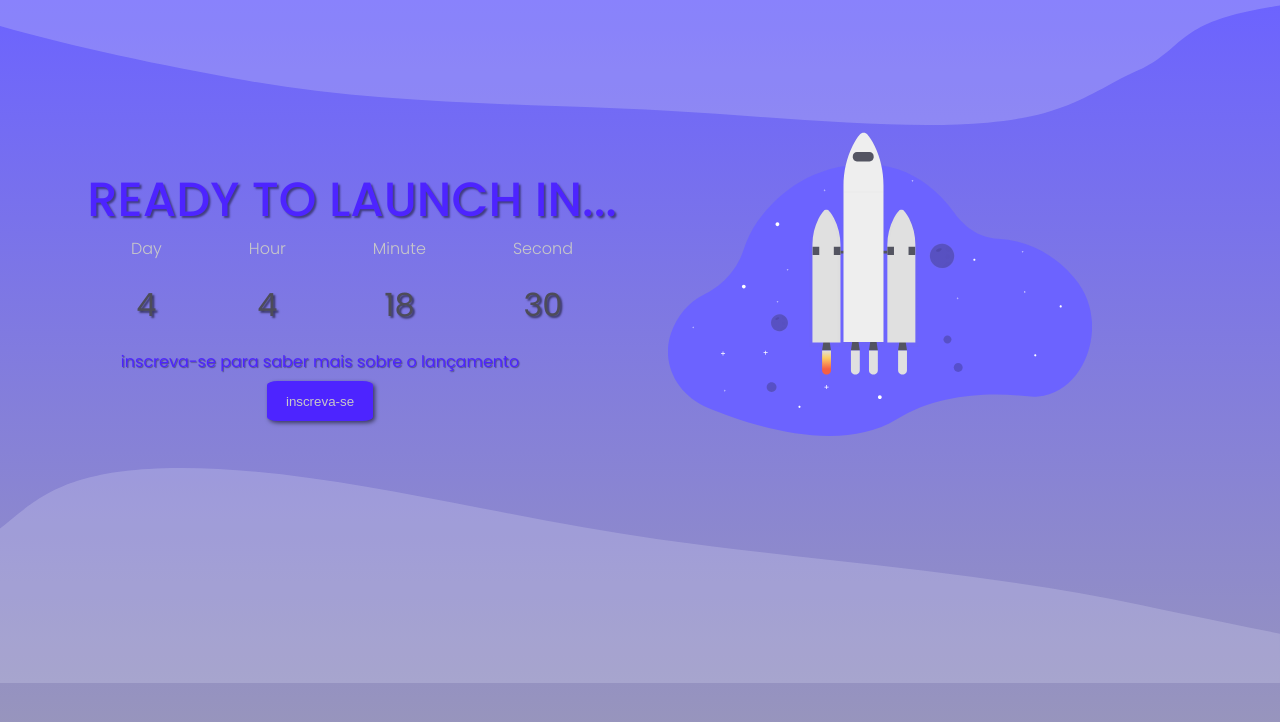
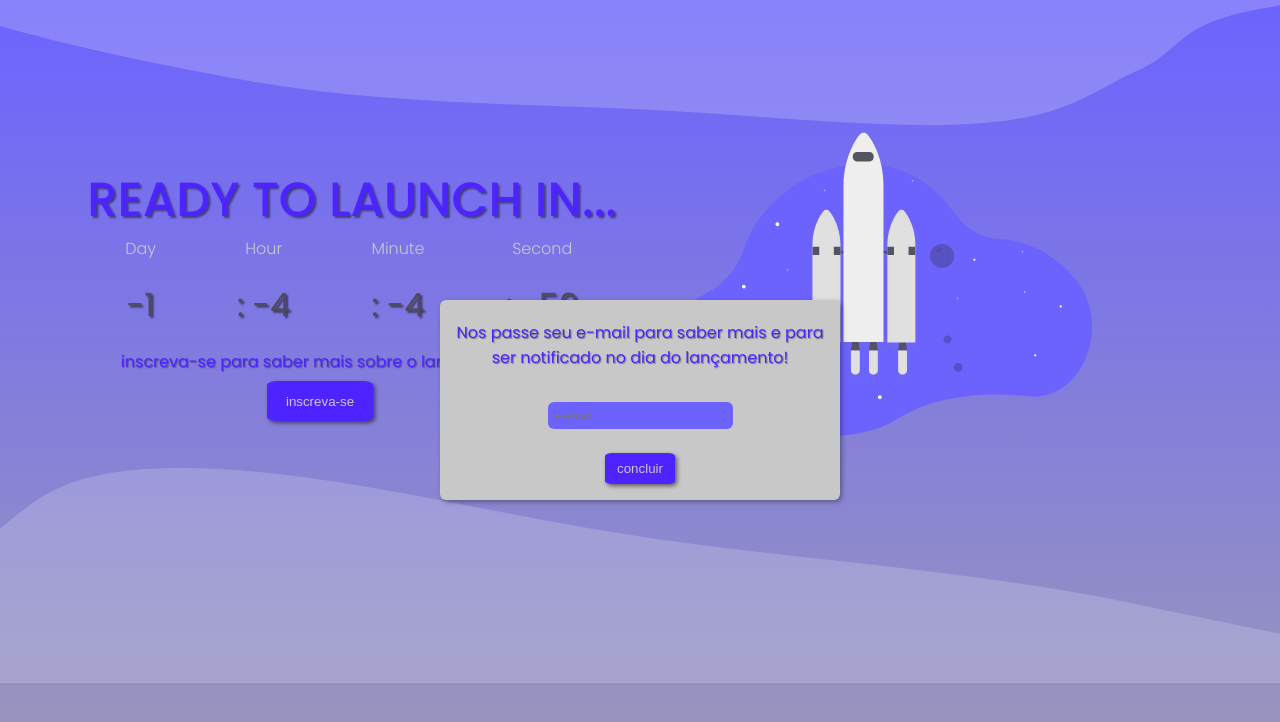
Before and after one commit to marlonsc15/Rocket-Countdown, a plain HTML site: page index.html in a window 1280 px wide. Both pictures are taken after a click on the button "inscreva-se". Drawn offline with Linux system fonts and the light colour scheme.

Commit message:
adição do popUp e sua funcionalidade

```diff
--- a/index.html
+++ b/index.html
@@ -8,11 +8,10 @@
     <title>Countdown</title>
 </head>
 <body>
+
     <img class="top" src="images/top-image.svg" alt="top-image">
 
     <main>
-
-
         <section class="section-count">
             <h1>READY TO LAUNCH IN...</h1>
             <div class="countdown">
@@ -34,13 +33,19 @@
                 </div>
             </div>
             <p>inscreva-se para saber mais sobre o lançamento</p>
-            <button><a href="#"> inscreva-se</a></button>
+            <button type="submit" onclick="openPopup()">inscreva-se</button>
+            <div  class="popup" id="popup">
+                <p>Nos passe seu e-mail para saber mais e para ser notificado no dia do lançamento!</p>
+                <input type="text" placeholder="e-mail" minlength="10" maxlength="30" ><br>
+                <button type="button" onclick="closePopup()">concluir</button>
+            </div>
         </section>
         <section>
             <img class="rocket" src="images/rocket.svg" alt="rocket">
         </section>
     </main>
-    <img class="bottom" src="images/bottom-image.svg" alt="bottom-image">
+
+    <footer><img class="bottom" src="images/bottom-image.svg" alt="bottom-image"></footer>
 
 </body>
     <script src="java.js"></script>
--- a/java.js
+++ b/java.js
@@ -1,5 +1,5 @@
 const countdown = () => {
-    const countDate = new Date("jully 30, 2022 00:00:00").getTime();
+    const countDate = new Date("jully 25, 2022 16:37:40").getTime();
     const now = new Date().getTime();
     const gap = countDate - now;
 
@@ -15,11 +15,28 @@ const texMinute = Math.floor((gap % hour) / minute);
 const textSecond = Math.floor((gap % minute)/ second);
 
 document.querySelector(".day").innerHTML = textDay;
-document.querySelector(".hour").innerHTML = textHour;
-document.querySelector(".minute").innerHTML = texMinute;
-document.querySelector(".second").innerHTML = textSecond;
+document.querySelector(".hour").innerHTML = ": "+textHour;
+document.querySelector(".minute").innerHTML = ": "+texMinute;
+document.querySelector(".second").innerHTML = ": "+textSecond;
 
 
+function decolar(){
+    remove(".rocket");
+}
+if(gap > countDate)
+       decolar();
 };
 
+
+
 setInterval(countdown, 1000);
+
+const popup = document.getElementById("popup");
+
+function openPopup() {
+    popup.classList.add("open-popup")
+}
+
+function closePopup() {
+    popup.classList.remove("open-popup");
+}
--- a/style.css
+++ b/style.css
@@ -8,7 +8,7 @@
 
 html,body {
     width: 100%;
-    height: 100%;
+    height: 100vh;
     background: linear-gradient(var(--purple), var(--text-color) );
     background-repeat: no-repeat;
     background-attachment: fixed;
@@ -107,19 +107,59 @@ button {
     border-radius: 10%;
     margin-top: 1%;
     box-shadow: 2px 2px 4px rgba(0, 0, 0, 0.557);
-
+    color: var(--light-grey);
+    cursor: pointer;
 }
 
-button > a {
-    text-decoration: none;
-    color: var(--light-grey);
 
-}
 
 button:hover {
     background-color: #6C63FF;
+    transform: translate(-3px,-3px);
+    font-variant-caps: small-caps;
+    font-weight: 500;
 }
 
-button > a:hover {
-    font-size: large;
+.popup {
+    width: 400px;
+    height: 200px;
+    background: var(--light-grey);
+    border-radius: 6px;
+    box-shadow: 2px 2px 5px #00000059;
+    position: absolute;
+    top: 0;
+    left: 50%;
+    transform: translate(-50%, -50%) scale(0.1);
+    text-align: center;
+    visibility: hidden;
+    transition: transform 0.4s, top 0.4s;
 }
+
+.popup p {
+    margin-top: 5%;
+    padding: 0 2% 0 2%;
+}
+
+.popup button {
+    margin-top: 6%;
+}
+
+input{
+    border-radius: 6px;
+    border: none;
+    color: var(--light-grey);
+    background-color: var(--purple);
+    height: 2em;
+    margin-top: 8%;
+    padding-left: 2%;
+}
+
+.open-popup {
+    visibility: visible;
+    top: 50%;
+    transform: translate(-50%, -50%) scale(1);
+}
+
+footer {
+
+}
```
Also changed, not shown: images/rocket2.png (added).
